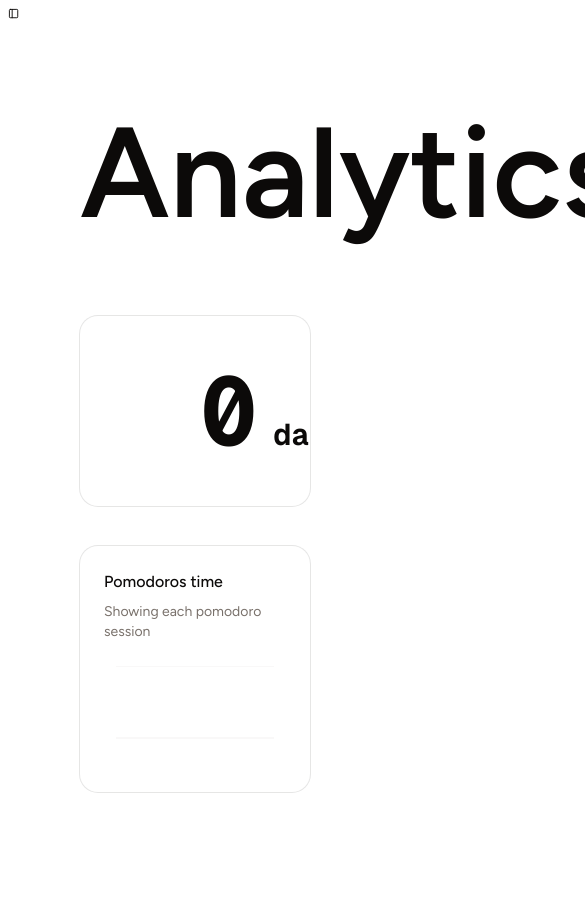
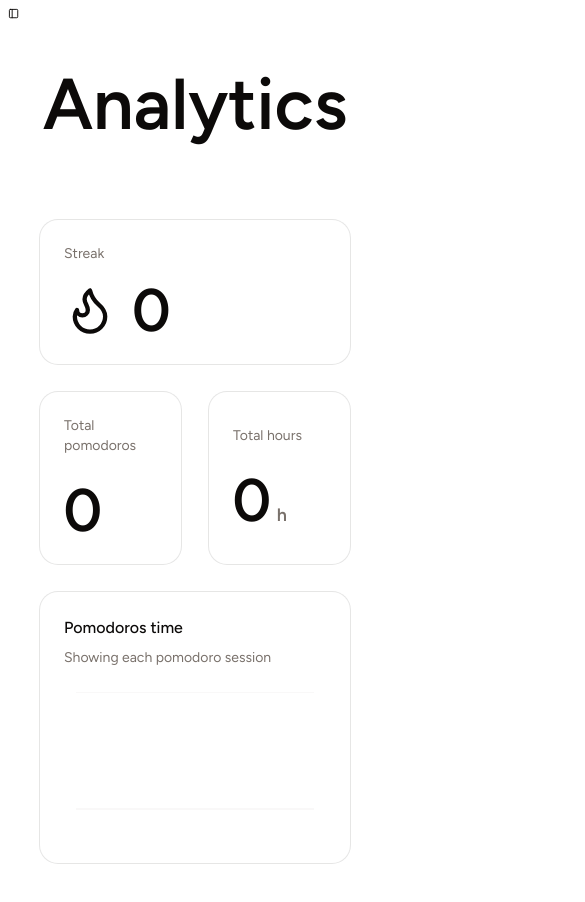
Before and after one commit to proivan1711/iXQU, a Next.js app: page /analytics in a window 390 px wide. Shown: the top 902 px of the page, 585 px wide, since content can reach past the window. Before the commit the page ends 872 px from the top, so only its background shows below. Built offline with nearby package versions, Linux system fonts and the light colour scheme.

Commit message:
Fixed mobile layout for analytics and improved analytics page

```diff
--- a/src/app/analytics/page.tsx
+++ b/src/app/analytics/page.tsx
@@ -1,14 +1,40 @@
+"use client";
+
+import {useEffect, useState} from "react";
 import AnalyticsPomodoroTimePerDayChart from "@/features/analytics/components/AnalyticsPomodoroTimePerDayChart";
 import Streak from "@/features/analytics/components/Streak";
+import TotalPomodorosCard from "@/features/analytics/components/TotalPomodorosCard";
+import TotalTimePomodoro from "@/features/analytics/components/TotalTimePomodoro";
+import {getData} from "@/features/analytics/services/analyticsDatabase";
 
 export default function Analytics() {
+  const [isMounted, setIsMounted] = useState(false);
+
+  useEffect(() => {
+    setIsMounted(true);
+  });
+
+  const { pomodoros } = getData();
+  const totalHours = Math.floor(
+    pomodoros.reduce(
+      (acc, pomodoro) => acc + pomodoro.totalDuration / 1000 / 60,
+      0,
+    ),
+  );
+
   return (
-    <div className="p-20 items-center justify-center gap-15">
-      <h1 className="text-9xl text-balance font-semibold text-center mb-20">
+    <div className="p-10 md:p-20">
+      <h1 className="text-7xl md:text-9xl text-balance font-semibold text-center mb-20">
         Analytics
       </h1>
-      <Streak />
-      <AnalyticsPomodoroTimePerDayChart />
+      <div className="grid gap-7 grid-cols-2 sm:grid-cols-[1fr_1fr_1fr] sm:grid-rows-[1fr_auto] sm:gap-10">
+        <Streak />
+        <TotalPomodorosCard
+          totalPomodorosCount={isMounted ? pomodoros.length : 0}
+        />
+        <TotalTimePomodoro totalHours={isMounted ? totalHours : 0} />
+        <AnalyticsPomodoroTimePerDayChart />
+      </div>
     </div>
   );
 }
--- /dev/null
+++ b/src/components/ui/badge.tsx
@@ -0,0 +1,45 @@
+import * as React from "react"
+import { cva, type VariantProps } from "class-variance-authority"
+import { Slot } from "radix-ui"
+
+import { cn } from "@/lib/utils"
+
+const badgeVariants = cva(
+  "h-5 gap-1 rounded-4xl border border-transparent px-2 py-0.5 text-xs font-medium transition-all has-data-[icon=inline-end]:pr-1.5 has-data-[icon=inline-start]:pl-1.5 [&>svg]:size-3! inline-flex items-center justify-center w-fit whitespace-nowrap shrink-0 [&>svg]:pointer-events-none focus-visible:border-ring focus-visible:ring-ring/50 focus-visible:ring-[3px] aria-invalid:ring-destructive/20 dark:aria-invalid:ring-destructive/40 aria-invalid:border-destructive overflow-hidden group/badge",
+  {
+    variants: {
+      variant: {
+        default: "bg-primary text-primary-foreground [a]:hover:bg-primary/80",
+        secondary: "bg-secondary text-secondary-foreground [a]:hover:bg-secondary/80",
+        destructive: "bg-destructive/10 [a]:hover:bg-destructive/20 focus-visible:ring-destructive/20 dark:focus-visible:ring-destructive/40 text-destructive dark:bg-destructive/20",
+        outline: "border-border text-foreground [a]:hover:bg-muted [a]:hover:text-muted-foreground bg-input/30",
+        ghost: "hover:bg-muted hover:text-muted-foreground dark:hover:bg-muted/50",
+        link: "text-primary underline-offset-4 hover:underline",
+      },
+    },
+    defaultVariants: {
+      variant: "default",
+    },
+  }
+)
+
+function Badge({
+  className,
+  variant = "default",
+  asChild = false,
+  ...props
+}: React.ComponentProps<"span"> &
+  VariantProps<typeof badgeVariants> & { asChild?: boolean }) {
+  const Comp = asChild ? Slot.Root : "span"
+
+  return (
+    <Comp
+      data-slot="badge"
+      data-variant={variant}
+      className={cn(badgeVariants({ variant }), className)}
+      {...props}
+    />
+  )
+}
+
+export { Badge, badgeVariants }
--- a/src/features/analytics/components/AnalyticsPomodoroTimePerDayChart.tsx
+++ b/src/features/analytics/components/AnalyticsPomodoroTimePerDayChart.tsx
@@ -1,21 +1,10 @@
 "use client";
 
-import { Area, AreaChart, CartesianGrid, XAxis } from "recharts";
+import {Area, AreaChart, CartesianGrid, XAxis} from "recharts";
 
-import {
-  Card,
-  CardContent,
-  CardDescription,
-  CardHeader,
-  CardTitle,
-} from "@/components/ui/card";
-import {
-  type ChartConfig,
-  ChartContainer,
-  ChartTooltip,
-  ChartTooltipContent,
-} from "@/components/ui/chart";
-import { getData } from "@/features/analytics/services/analyticsDatabase";
+import {Card, CardContent, CardDescription, CardHeader, CardTitle,} from "@/components/ui/card";
+import {type ChartConfig, ChartContainer, ChartTooltip, ChartTooltipContent,} from "@/components/ui/chart";
+import {getData} from "@/features/analytics/services/analyticsDatabase";
 
 const chartConfig = {
   desktop: {
@@ -35,14 +24,14 @@ export default function AnalyticsPomodoroTimePerDayChart() {
           month: "short",
           day: "numeric",
         }),
-        totalDuration: pomodoro.totalDuration / 60 / 1000,
+        totalDuration: Math.floor(pomodoro.totalDuration / 60 / 1000),
         timestamp: date.getTime(),
       };
     })
     .sort((a, b) => a.timestamp - b.timestamp);
 
   return (
-    <Card>
+    <Card className="col-span-full lg:max-w-[120dvh]">
       <CardHeader>
         <CardTitle>Pomodoros time</CardTitle>
         <CardDescription>Showing each pomodoro session</CardDescription>
@@ -67,6 +56,7 @@ export default function AnalyticsPomodoroTimePerDayChart() {
             <ChartTooltip
               cursor={false}
               content={<ChartTooltipContent indicator="line" />}
+              formatter={(value) => ["Total duration: ", `${value} min`]}
             />
             <Area
               dataKey="totalDuration"
--- a/src/features/analytics/components/Streak.tsx
+++ b/src/features/analytics/components/Streak.tsx
@@ -1,8 +1,8 @@
 "use client";
 
-import { Flame } from "lucide-react";
-import { useEffect, useState } from "react";
-import { Card } from "@/components/ui/card";
+import {Flame} from "lucide-react";
+import {useEffect, useState} from "react";
+import {Card, CardDescription, CardHeader, CardTitle,} from "@/components/ui/card";
 import getPomodoroStreaks from "@/features/analytics/services/pomodoroStreaks";
 
 export default function Streak() {
@@ -15,15 +15,16 @@ export default function Streak() {
   const streak = isMounted ? getPomodoroStreaks() : 0;
 
   return (
-    <Card className="md:max-w-fit mb-10 flex-row justify-start gap-20 items-center p-10">
-      <Flame
-        size={110}
-        className={streak === 0 ? "stroke-foreground" : "stroke-primary"}
-      />
-      <span className="">
-        <span className="text-8xl font-mono font-bold">{streak}</span>
-        <span className="font-mono font-bold text-3xl ml-4">days</span>
-      </span>
+    <Card className="col-span-full sm:col-span-1">
+      <CardHeader>
+        <CardDescription>Streak</CardDescription>
+        <CardTitle className="text-6xl font-semibold mt-2 flex items-center gap-4 md:gap-6">
+          <Flame
+            className={`size-13 md:size-14 ${streak ? "stroke-primary" : "stroke-foreground"}`}
+          />
+          <span>{streak}</span>
+        </CardTitle>
+      </CardHeader>
     </Card>
   );
 }
--- /dev/null
+++ b/src/features/analytics/components/TotalPomodorosCard.tsx
@@ -0,0 +1,18 @@
+import {Card, CardDescription, CardHeader, CardTitle,} from "@/components/ui/card";
+
+export default function TotalPomodorosCard({
+  totalPomodorosCount,
+}: {
+  totalPomodorosCount: number;
+}) {
+  return (
+    <Card className="justify-center">
+      <CardHeader className="sm:ml-8">
+        <CardDescription>Total pomodoros</CardDescription>
+        <CardTitle className="text-6xl font-semibold tabular-nums mt-4">
+          {totalPomodorosCount}
+        </CardTitle>
+      </CardHeader>
+    </Card>
+  );
+}
--- /dev/null
+++ b/src/features/analytics/components/TotalTimePomodoro.tsx
@@ -0,0 +1,19 @@
+import {Card, CardDescription, CardHeader, CardTitle,} from "@/components/ui/card";
+
+export default function TotalTimePomodoro({
+  totalHours,
+}: {
+  totalHours: number;
+}) {
+  return (
+    <Card className="justify-center">
+      <CardHeader className="sm:ml-8">
+        <CardDescription>Total hours</CardDescription>
+        <CardTitle className="text-6xl font-semibold tabular-nums mt-4">
+          {totalHours}
+          <span className="text-lg text-muted-foreground ml-1.5">h</span>
+        </CardTitle>
+      </CardHeader>
+    </Card>
+  );
+}
--- a/src/features/settings/components/SettingsForm.tsx
+++ b/src/features/settings/components/SettingsForm.tsx
@@ -1,6 +1,6 @@
-import {SiGithub} from "@icons-pack/react-simple-icons";
+import { SiGithub } from "@icons-pack/react-simple-icons";
 import Link from "next/link";
-import {Button} from "@/components/ui/button";
+import { Button } from "@/components/ui/button";
 import {
   LongBreakDurationField,
   PomodoroDurationField,
```
